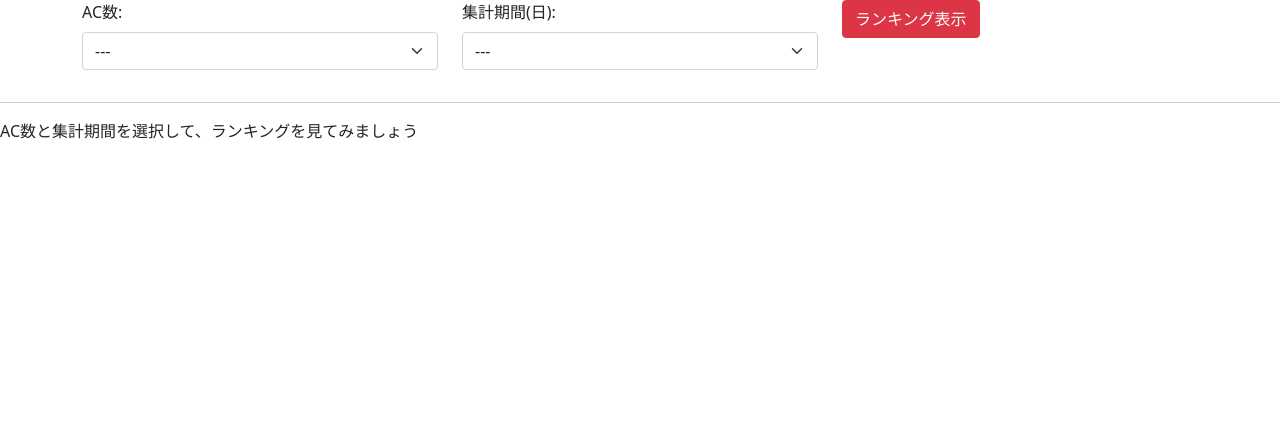
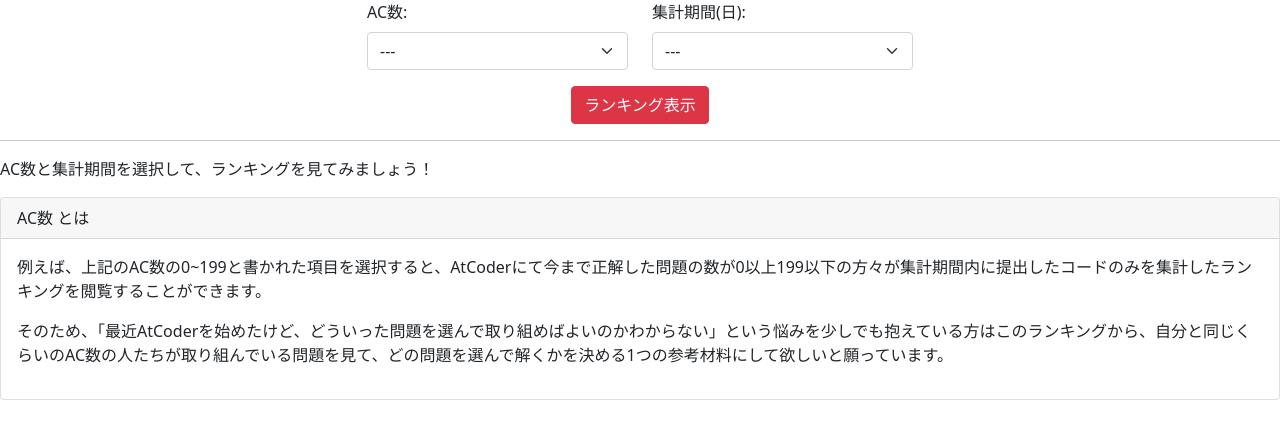
Before and after one commit to reiyiyi/AtCoder-Hot-Problems-Ver2.0-, a Django app: template templates/ranking/ranking_list.html in a window 1280 px wide. Shown: the part 56-495 px from the top of the page. Run offline with Django 3.2, Linux system fonts and the light colour scheme; the template is opened without the code that fills it, so the values that code supplies are empty.

Commit message:
公開準備

```diff
--- a/config/urls.py
+++ b/config/urls.py
@@ -18,5 +18,5 @@ from django.urls import path, include
 
 urlpatterns = [
     path('admin/', admin.site.urls),
-    #path('ranking/',include('ranking.urls')),
+    path('ranking/',include('ranking.urls')),
 ]
--- a/templates/base.html
+++ b/templates/base.html
@@ -17,10 +17,6 @@
         <nav class="navbar navbar-expand-lg navbar-light bg-light">
             <div class="container-fluid">
                 <a class="navbar-brand" href="{% url 'ranking:ranking_list' %}">AtCoder Hot Problems</a>
-                <button type="button" class="navbar-toggler" data-bs-toggle="collapse" data-bs-target="#navbarForm"
-                    aria-controls="navbarForm" aria-expanded="false" aria-label="ナビゲーションの切替">
-                    <span class="navbar-toggler-icon"></span>
-                </button>
             </div>
         </nav>
     </header>
--- a/templates/ranking/ranking_list.html
+++ b/templates/ranking/ranking_list.html
@@ -4,8 +4,8 @@
 {% block content %}
 <form action="" method="get">
     <div class="container">
-        <div class="row">
-            <div class="col-sm-4">
+        <div class="row justify-content-md-center">
+            <div class="col-md-3">
                 <div class="mb-3">
                     <label for="filter" class="form-label">AC数:</label>
                     <select name="filter" class="form-select">
@@ -24,7 +24,7 @@
                     </select>
                 </div>
             </div>
-            <div class="col-sm-4">
+            <div class="col-md-3">
                 <div class="mb-3">
                     <label for="period" class="form-label">集計期間(日):</label>
                     <select name="period" class="form-select">
@@ -43,7 +43,9 @@
                     </select>
                 </div>
             </div>
-            <div class="col-sm-4">
+        </div>
+        <div class="row">
+            <div class="col-md" style="text-align: center;">
                 <button type="submit" class="btn btn-danger">ランキング表示</button>
             </div>
         </div>
@@ -51,7 +53,18 @@
 </form>
 <hr>
 {% if request.GET.filter == "" or request.GET.period == "" or request.GET.filter == None or request.GET.period == None %}
-<p>AC数と集計期間を選択して、ランキングを見てみましょう</p>
+<p>AC数と集計期間を選択して、ランキングを見てみましょう！</p>
+
+<div class="card">
+    <div class="card-header">
+        AC数 とは
+    </div>
+    <div class="card-body">
+        <p>例えば、上記のAC数の0~199と書かれた項目を選択すると、AtCoderにて今まで正解した問題の数が0以上199以下の方々が集計期間内に提出したコードのみを集計したランキングを閲覧することができます。</p>
+        <p>そのため、「最近AtCoderを始めたけど、どういった問題を選んで取り組めばよいのかわからない」という悩みを少しでも抱えている方はこのランキングから、自分と同じくらいのAC数の人たちが取り組んでいる問題を見て、どの問題を選んで解くかを決める1つの参考材料にして欲しいと願っています。</p>
+    </div>
+</div>
+
 {% elif ranking_list|length == 0 %}
 <p>総コード数：{{ submit_count }}</p>
 <p style="text-align: right;">集計期間：{{ start_period }}～{{ end_period }}</p>
@@ -69,8 +82,8 @@
     {% for data in ranking_list %}
     <tr>
         <td>{{ forloop.counter }}位</td>
-        <td>{{ data.problem__contest_name }}</td>
-        <td>{{ data.problem__problem_name }}</td>
+        <td><a href="https://atcoder.jp/contests/{{ data.problem__contest_id }}" target="_blank">{{ data.problem__contest_name }}</a></td>
+        <td><a href="https://atcoder.jp/contests/{{ data.problem__contest_id }}/tasks/{{ data.problem__problem_id }}" target="_blank">{{ data.problem__problem_name }}</a></td>
         <td>{{ data.total }}</td>
     </tr>
     {% endfor %}
```
